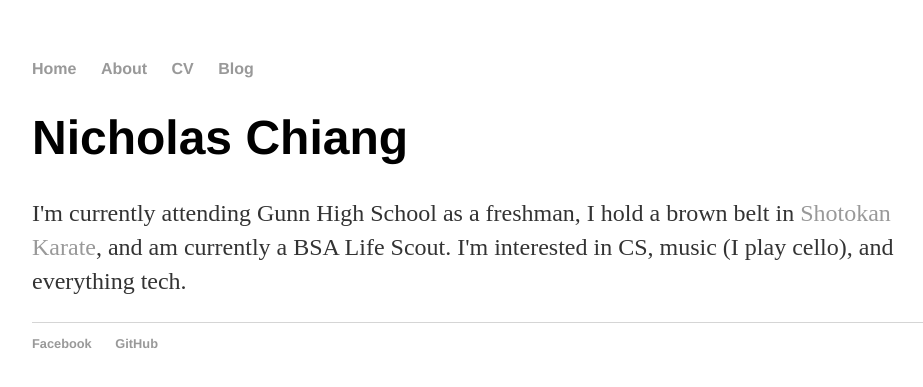
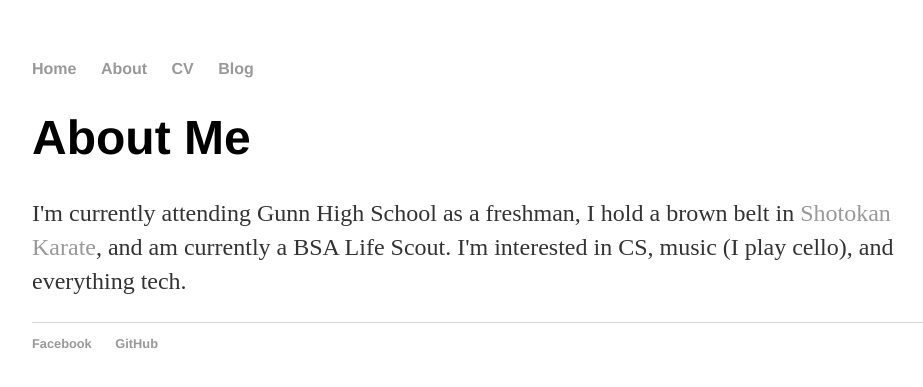
Before and after one commit to nicholaschiang/nicholaschiang.github.io, a Jekyll site: the page built from about/index.html, in a window 1280 px wide. Shown: the top 387 px of the page, without its empty margins (160-1083 px from the left). Built offline with Jekyll 4.4.1, drawn with Linux system fonts in a browser that asks for light colours.

Commit message:
Fix 'about me' page title

```diff
--- a/about/index.html
+++ b/about/index.html
@@ -3,7 +3,7 @@ layout: default
 title: About
 ---
 <div class="blurb">
-	<h1>Nicholas Chiang</h1>
+	<h1>About Me</h1>
 	<p>I'm currently attending Gunn High School as a freshman, I hold a brown belt in <a href="https://www.svkarate.com">Shotokan Karate</a>, and am currently a BSA Life Scout.
   I'm interested in CS, music (I play cello), and everything tech.</p>
 </div><!-- /.blurb -->
```
